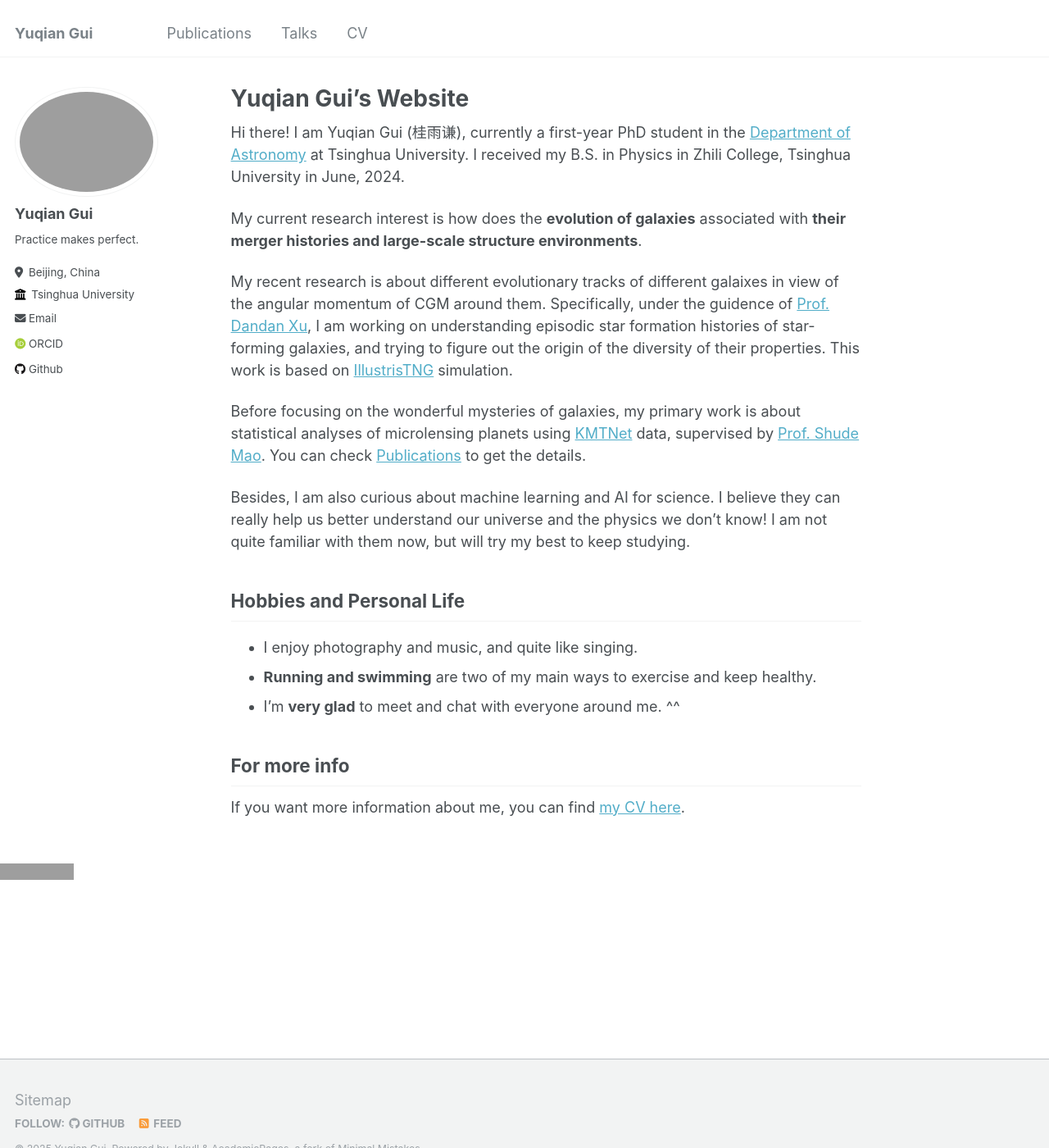
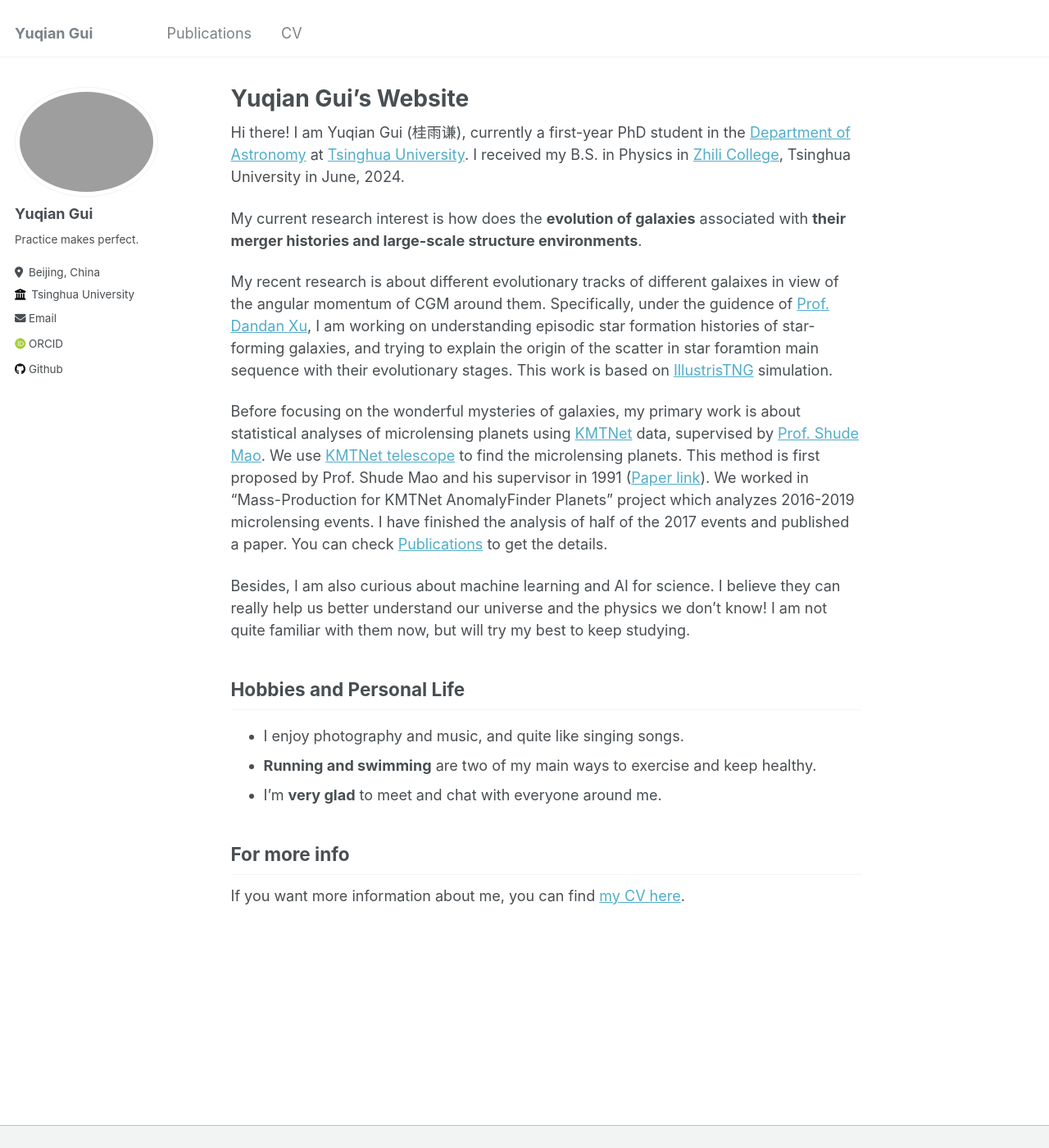
Before and after one commit to yq-gui/yq-gui.github.io, a Jekyll site: the page built from _pages/about.md, in a window 1280 px wide and 1400 px high. Shown: the whole window at 82% size. Built offline with Jekyll 4.4.1, drawn with Linux system fonts in a browser that asks for light colours; some web fonts are replaced; grey boxes are pictures that could not be loaded.

Commit message:
Update in 28 Feb, 2025

```diff
--- a/_data/navigation.yml
+++ b/_data/navigation.yml
@@ -3,8 +3,8 @@ main:
   - title: "Publications"
     url: /publications/
 
-  - title: "Talks"
-    url: /talks/
+  # - title: "Talks"
+  #   url: /talks/
 
   #- title: "Teaching"
   #  url: /teaching/
--- a/_layouts/default.html
+++ b/_layouts/default.html
@@ -26,6 +26,6 @@ layout: compress
     </div>
 
     {% include scripts.html %}
-    <a href="https://clustrmaps.com/site/1c39r"  title="ClustrMaps"><img src="//www.clustrmaps.com/map_v2.png?d=C9CjgZnW0GuOhBsLqOHnydgkQ-XcBYmZgdOC9MLaDno&cl=ffffff" /></a>
+    <!-- <a href="https://clustrmaps.com/site/1c39r"  title="ClustrMaps"><img src="//www.clustrmaps.com/map_v2.png?d=C9CjgZnW0GuOhBsLqOHnydgkQ-XcBYmZgdOC9MLaDno&cl=ffffff" /></a> -->
   </body>
 </html>
--- a/_pages/about.md
+++ b/_pages/about.md
@@ -8,22 +8,22 @@ redirect_from:
 ---
 
 
-Hi there! I am Yuqian Gui (桂雨谦), currently a first-year PhD student in the [Department of Astronomy](https://astro.tsinghua.edu.cn) at Tsinghua University. I received my B.S. in Physics in Zhili College, Tsinghua University in June, 2024.
+Hi there! I am Yuqian Gui (桂雨谦), currently a first-year PhD student in the [Department of Astronomy](https://astro.tsinghua.edu.cn) at [Tsinghua University](https://www.tsinghua.edu.cn). I received my B.S. in Physics in [Zhili College](https://www.zlc.tsinghua.edu.cn/), Tsinghua University in June, 2024.
 
 My current research interest is how does the **evolution of galaxies** associated with **their merger histories and large-scale structure environments**.
 
-My recent research is about different evolutionary tracks of different galaixes in view of the angular momentum of CGM around them. Specifically, under the guidence of [Prof. Dandan Xu](http://i.astro.tsinghua.edu.cn/~dxu/), I am working on understanding episodic star formation histories of star-forming galaxies, and trying to figure out the origin of the diversity of their properties. This work is based on [IllustrisTNG](https://www.tng-project.org) simulation.
+My recent research is about different evolutionary tracks of different galaixes in view of the angular momentum of CGM around them. Specifically, under the guidence of [Prof. Dandan Xu](http://i.astro.tsinghua.edu.cn/~dxu/), I am working on understanding episodic star formation histories of star-forming galaxies, and trying to explain the origin of the scatter in star foramtion main sequence with their evolutionary stages. This work is based on [IllustrisTNG](https://www.tng-project.org) simulation.
 
-Before focusing on the wonderful mysteries of galaxies, my primary work is about statistical analyses of microlensing planets using [KMTNet](https://kmtnet.kasi.re.kr/kmtnet-eng/) data, supervised by [Prof. Shude Mao](http://i.astro.tsinghua.edu.cn/~smao/). You can check [Publications](https://yq-gui.github.io/publications/) to get the details.
+Before focusing on the wonderful mysteries of galaxies, my primary work is about statistical analyses of microlensing planets using [KMTNet](https://kmtnet.kasi.re.kr/kmtnet-eng/) data, supervised by [Prof. Shude Mao](http://i.astro.tsinghua.edu.cn/~smao/). We use [KMTNet telescope](https://kmtnet.kasi.re.kr/kmtnet-eng/) to find the microlensing planets. This method is first proposed by Prof. Shude Mao and his supervisor in 1991 ([Paper link](https://ui.adsabs.harvard.edu/abs/1991ApJ...374L..37M/abstract)). We worked in “Mass-Production for KMTNet AnomalyFinder Planets” project which analyzes 2016-2019 microlensing events. I have finished the analysis of half of the 2017 events and published a paper. You can check [Publications](https://yq-gui.github.io/publications/) to get the details.
 
 Besides, I am also curious about machine learning and AI for science. I believe they can really help us better understand our universe and the physics we don't know! I am not quite familiar with them now, but will try my best to keep studying.
 
 Hobbies and Personal Life
 ------
 <!-- ====== -->
-* I enjoy photography and music, and quite like singing.
+* I enjoy photography and music, and quite like singing songs.
 * **Running and swimming** are two of my main ways to exercise and keep healthy.
-* I'm **very glad** to meet and chat with everyone around me. ^^
+* I'm **very glad** to meet and chat with everyone around me.
 
 For more info
 ------
```
Also changed, not shown: 1 other file.
